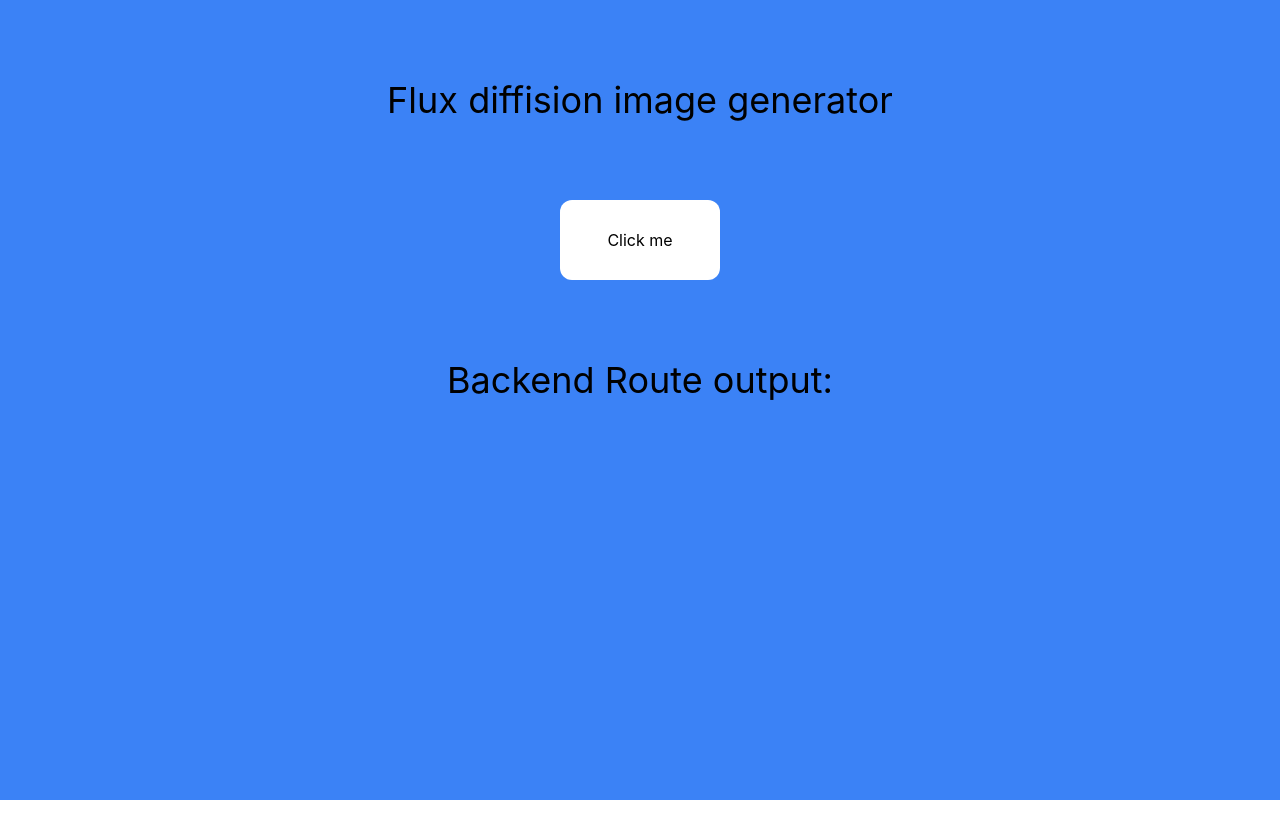
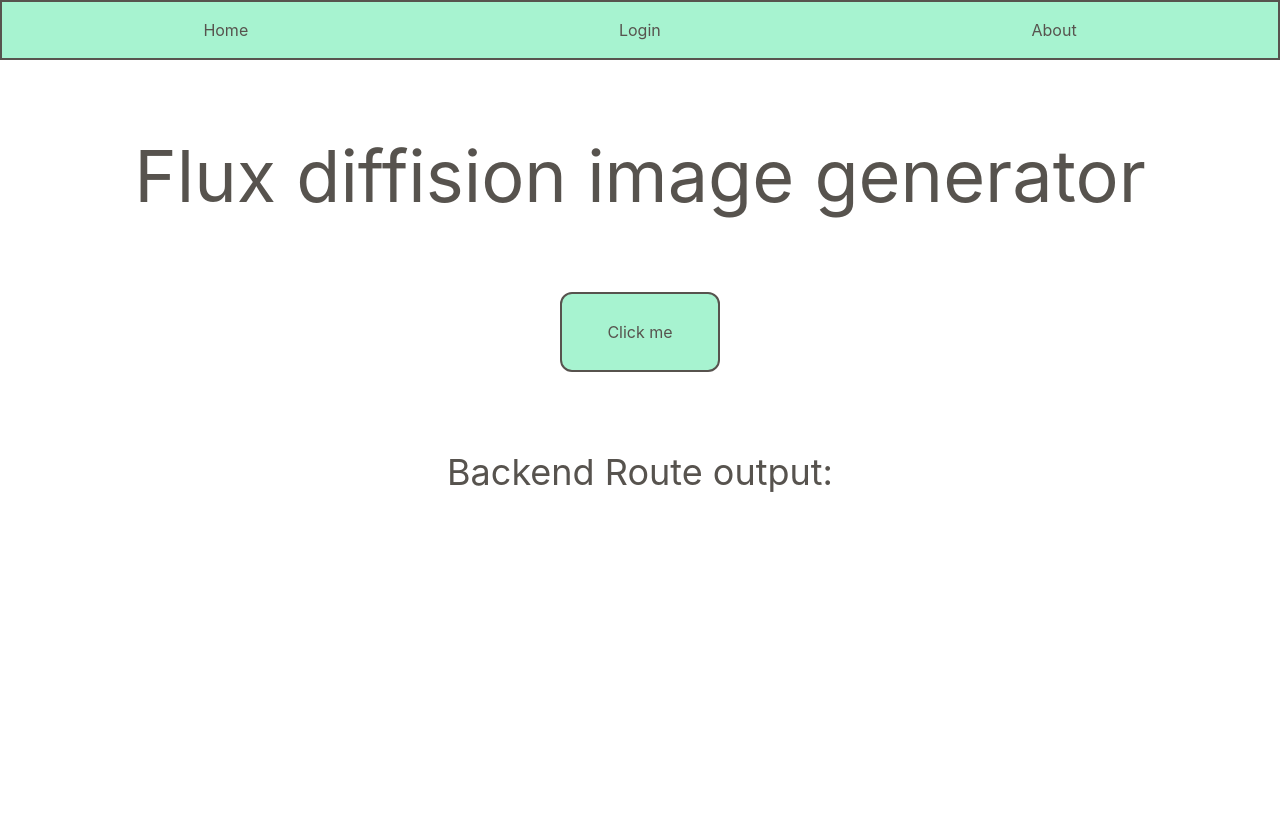
Before and after one commit to raayandhar/CS35L-Project, a React (Create React App) app in the folder client/: page / in a window 1280 px wide. Shown: the top 838 px of the page. Before the commit the page ends 800 px from the top, so only its background shows below. Built offline with nearby package versions, Linux system fonts and the light colour scheme.

Commit message:
Updated frontend to have some organization + routing

```diff
--- a/client/package.json
+++ b/client/package.json
@@ -9,6 +9,7 @@
     "ajv": "^8.17.1",
     "react": "^18.3.1",
     "react-dom": "^18.3.1",
+    "react-router-dom": "^6.27.0",
     "react-scripts": "5.0.1",
     "web-vitals": "^2.1.4"
   },
--- a/client/src/App.js
+++ b/client/src/App.js
@@ -1,35 +1,20 @@
 import logo from './logo.svg';
 import './App.css';
-import { useState } from 'react';
+import {BrowserRouter as Router, Routes, Route} from 'react-router-dom';
+import Home from './components/home.jsx';
+import About from './components/about.jsx';
+import Login from './components/login.jsx';
+import Navbar from './components/navbar.jsx';
 function App() {
-  const [backendOut,setBackendOut] = useState('');
-
-  function callBackend() {
-    fetch('http://127.0.0.1:5000/').then(res => res.json()).then(res => setBackendOut(res["message"]));
-  }
-
   return (
-    <div className="App">
-      <div className="bg-blue-500 h-screen w-full align-middle text-center space-y-20">
-        <div className="text-4xl pt-20">
-          Flux diffision image generator
-        </div>
-        <button onClick={callBackend} className="bg-white h-20 w-40 rounded-xl">
-          Click me
-        </button>
-        <div>
-          <div className="text-4xl">
-            Backend Route output:
-
-          </div>
-          <div className="text-4xl">
-          {backendOut }
-          </div>
-        </div>
-
-      </div>
-
-    </div>
+    <Router>
+      <Navbar />
+      <Routes>
+        <Route path="/" element={<Home />} />
+        <Route path="/login" element={<Login />} />
+        <Route path="/about" element={<About />} />
+      </Routes>
+    </Router>
   );
 }
 
--- /dev/null
+++ b/client/src/components/about.jsx
@@ -0,0 +1,10 @@
+import React from 'react';
+
+const About=() => {
+    return (
+        <div>
+            <h1>About</h1>
+        </div>
+    );
+}
+export default About
--- /dev/null
+++ b/client/src/components/home.jsx
@@ -0,0 +1,33 @@
+import React from 'react'
+import { useState } from 'react';
+const Home = () => {
+  const [backendOut,setBackendOut] = useState('');
+
+  function callBackend() {
+    fetch('http://127.0.0.1:5000/').then(res => res.json()).then(res => setBackendOut(res["message"]));
+  }
+    return (
+        <div className="text-stone-600">
+            <div className="bg-white h-screen w-full align-middle text-center space-y-20">
+              <div className="text-7xl pt-20">
+                Flux diffision image generator
+              </div>
+              <button onClick={callBackend} className="bg-emerald-200 h-20 w-40 rounded-xl border-2 border-stone-600">
+                Click me
+              </button>
+              <div>
+                <div className="text-4xl">
+                  Backend Route output:
+
+                </div>
+                <div className="text-4xl">
+                {backendOut }
+                </div>
+              </div>
+
+            </div>
+
+      </div>
+    );
+}
+export default Home
--- /dev/null
+++ b/client/src/components/login.jsx
@@ -0,0 +1,10 @@
+import React from 'react';
+
+const Login = () => {
+    return (
+        <div>
+            <h1>Login</h1>
+        </div>
+    );
+}
+export default Login;
--- /dev/null
+++ b/client/src/components/navbar.jsx
@@ -0,0 +1,22 @@
+import React from 'react';
+import { Link } from 'react-router-dom';
+
+const Navbar = () => {
+  return (
+    <nav className="bg-emerald-200 text-stone-600 p-4 border-2 border-stone-600">
+      <ul className="flex justify-around">
+        <li>
+          <Link to="/" className=" hover:text-gray-400">Home</Link>
+        </li>
+        <li>
+          <Link to="/login" className=" hover:text-gray-400">Login</Link>
+        </li>
+        <li>
+          <Link to="/about" className=" hover:text-gray-400">About</Link>
+        </li>
+      </ul>
+    </nav>
+  );
+};
+
+export default Navbar;
--- a/client/src/index.js
+++ b/client/src/index.js
@@ -3,7 +3,7 @@
 import './index.css';
 import App from './App';
 import reportWebVitals from './reportWebVitals';
-
+import Navbar from './components/navbar.jsx';
 const root = ReactDOM.createRoot(document.getElementById('root'));
 root.render(
   <React.StrictMode>
```
Also changed, not shown: 1 other file (tests, documents, lock files or other folders).
